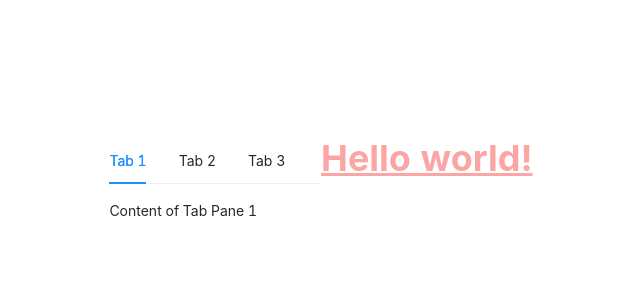
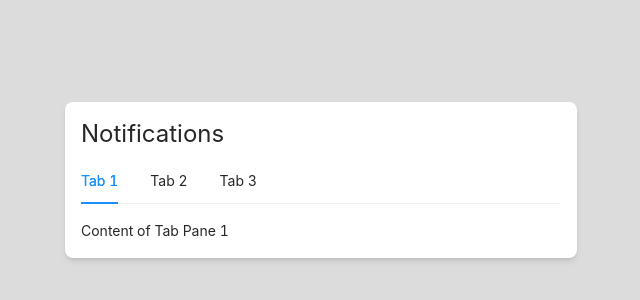
Before and after one commit to thara003/shiny-happiness, a Vue app: page / in a window 1280 px wide. Shown: the part 220-520 px from the top of the page, without its empty margins (319-959 px from the left). Built offline with nearby package versions, Linux system fonts and the light colour scheme.

Commit message:
setup basic structure

```diff
--- a/src/App.vue
+++ b/src/App.vue
@@ -13,10 +13,9 @@ export default defineComponent({
 </script>
 
 <template>
+  <div class = "justify-center items-center box-border w-[32rem] p-4 rounded-lg bg-white shadow-md">
   <demo />
-  <h1 class="text-4xl text-red-300 font-bold underline">
-    Hello world!
-  </h1>
+</div>
 </template>
 
 <style scoped>
--- a/src/Demo.vue
+++ b/src/Demo.vue
@@ -1,5 +1,8 @@
 <template>
-    <a-tabs v-model:activeKey="activeKey">
+    <div>
+        <h2 class="text-2xl text-bold mb-2">Notifications</h2>
+    </div>
+    <a-tabs v-model:activeKey="activeKey" class="w-full">
       <a-tab-pane key="1" tab="Tab 1">Content of Tab Pane 1</a-tab-pane>
       <a-tab-pane key="2" tab="Tab 2" force-render>Content of Tab Pane 2</a-tab-pane>
       <a-tab-pane key="3" tab="Tab 3">Content of Tab Pane 3</a-tab-pane>
--- a/src/assets/base.css
+++ b/src/assets/base.css
@@ -62,7 +62,7 @@
 body {
   min-height: 100vh;
   color: var(--color-text);
-  background: var(--color-background);
+  background: gainsboro;
   transition: color 0.5s, background-color 0.5s;
   line-height: 1.6;
   font-family: Inter, -apple-system, BlinkMacSystemFont, 'Segoe UI', Roboto, Oxygen, Ubuntu,
--- a/src/assets/main.css
+++ b/src/assets/main.css
@@ -31,8 +31,8 @@ a,
   }
 
   #app {
-    display: grid;
-    grid-template-columns: 1fr 1fr;
+    /* display: grid;
+    grid-template-columns: 1fr 1fr; */
     padding: 0 2rem;
   }
 }
```
